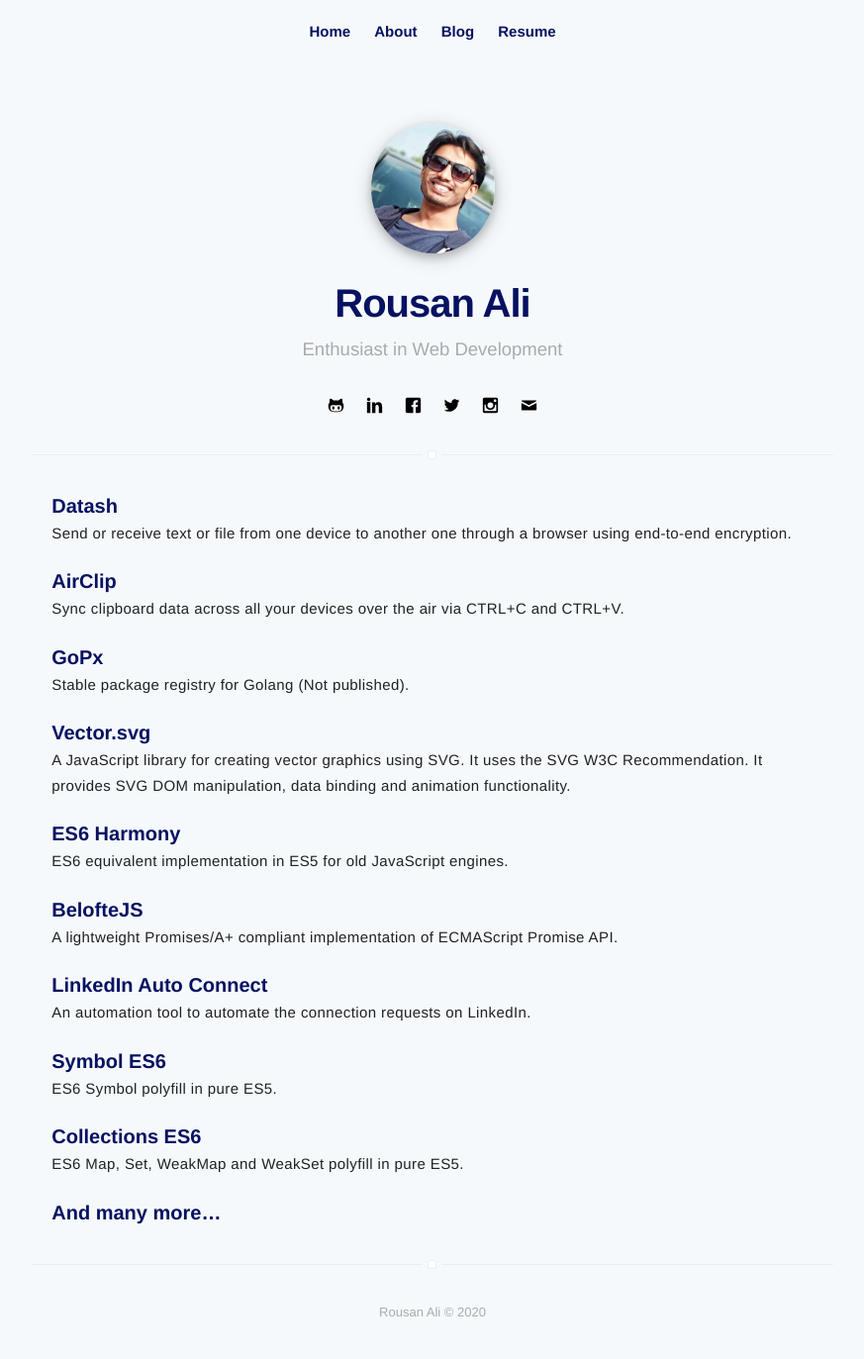
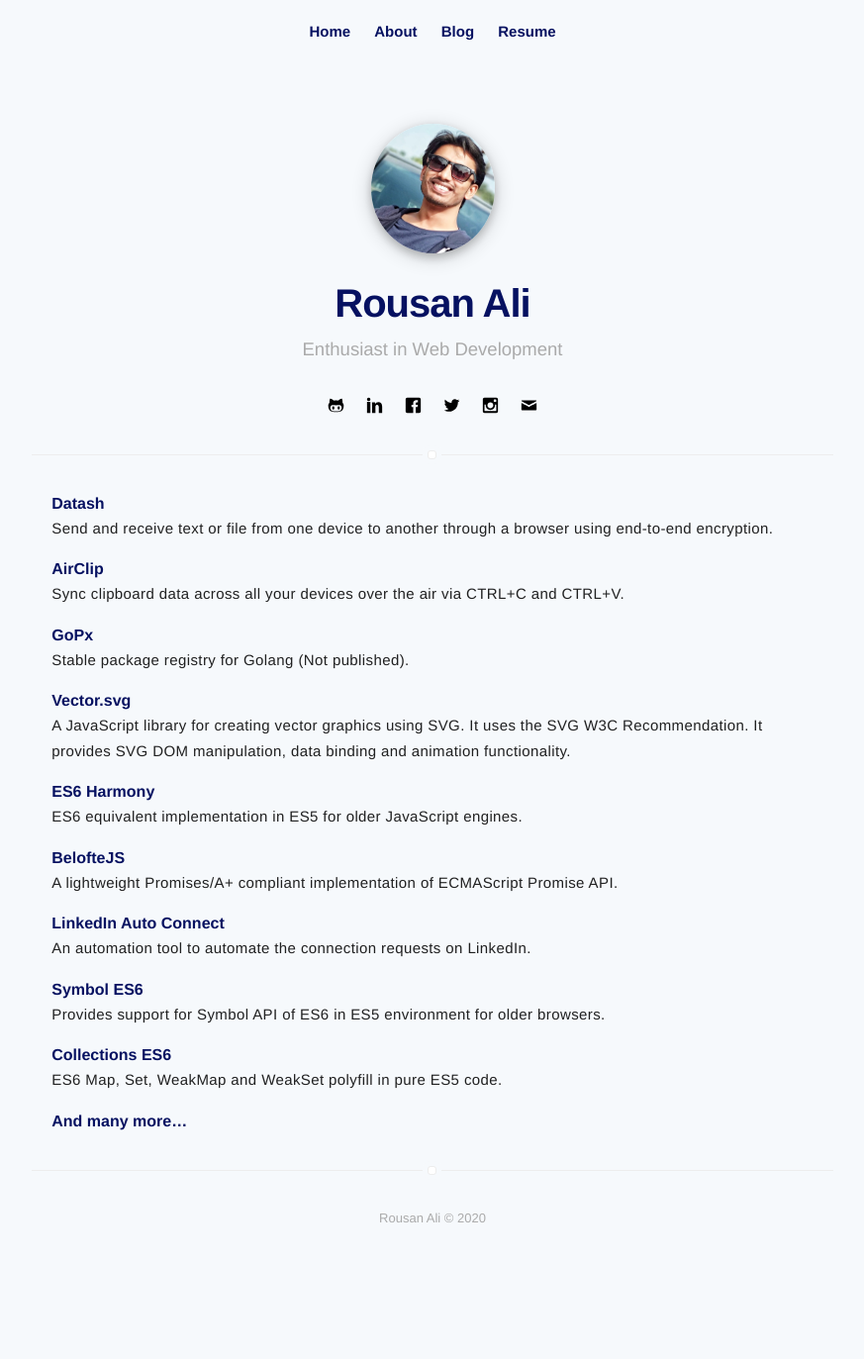
Before and after one commit to rousan/rousan.github.io, a Jekyll site: the page built from projects/index.html, in a window 1280 px wide. Shown: the whole page at 99% size, without its empty margins (203-1076 px from the left). Built offline with Jekyll 4.4.1, drawn with Linux system fonts in a browser that asks for light colours; after the commit the page ends 1278 px from its top, so only the background shows below that.

Commit message:
Change projects data

```diff
--- a/_data/projects.yml
+++ b/_data/projects.yml
@@ -1,6 +1,6 @@
 - name: Datash
   url: https://datash.co
-  description: Send or receive text or file from one device to another one through a browser using end-to-end encryption.
+  description: Send and receive text or file from one device to another through a browser using end-to-end encryption.
 
 - name: AirClip
   url: https://github.com/airclip
@@ -16,7 +16,7 @@
 
 - name: ES6 Harmony
   url: https://rousan.io/es6-harmony/
-  description: ES6 equivalent implementation in ES5 for old JavaScript engines.
+  description: ES6 equivalent implementation in ES5 for older JavaScript engines.
 
 - name: BelofteJS
   url: https://rousan.io/belofte.js/
@@ -28,8 +28,8 @@
 
 - name: Symbol ES6
   url: https://rousan.io/symbol-es6/
-  description: ES6 Symbol polyfill in pure ES5.
+  description: Provides support for Symbol API of ES6 in ES5 environment for older browsers.
 
 - name: Collections ES6
   url: https://rousan.io/collections-es6/
-  description: ES6 Map, Set, WeakMap and WeakSet polyfill in pure ES5.
+  description: ES6 Map, Set, WeakMap and WeakSet polyfill in pure ES5 code.
--- a/_sass/pages/projects.sass
+++ b/_sass/pages/projects.sass
@@ -1,14 +1,16 @@
 .projects > .list
     > .item
-        margin-bottom: 25px
+        margin-bottom: 20px
 
     > .item > .heading
         margin: 0
         padding: 0
+        font-size: 16px
 
     > .item > .desc
         margin: 0
         padding-top: 3px
+        font-size: 14
 
     > .item > .heading > .url
         display: inline-block
```
